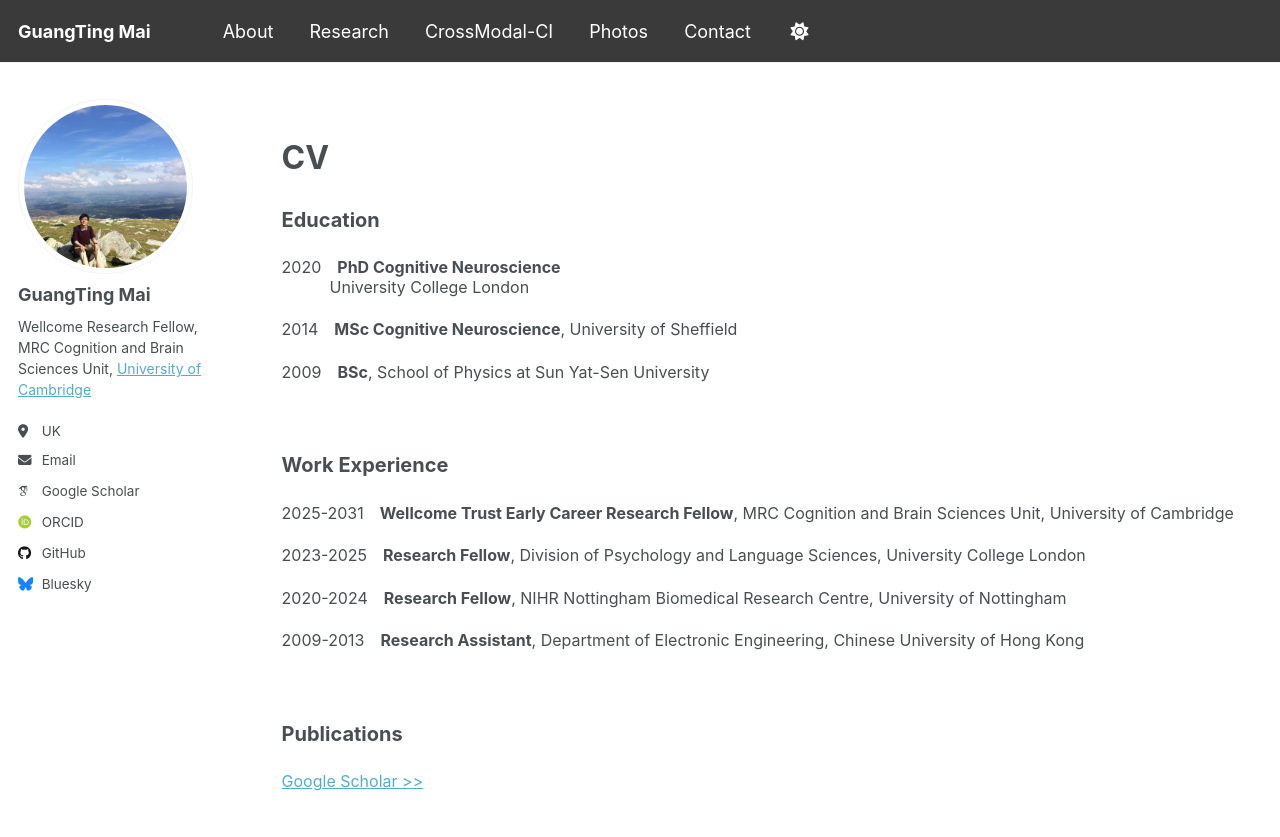
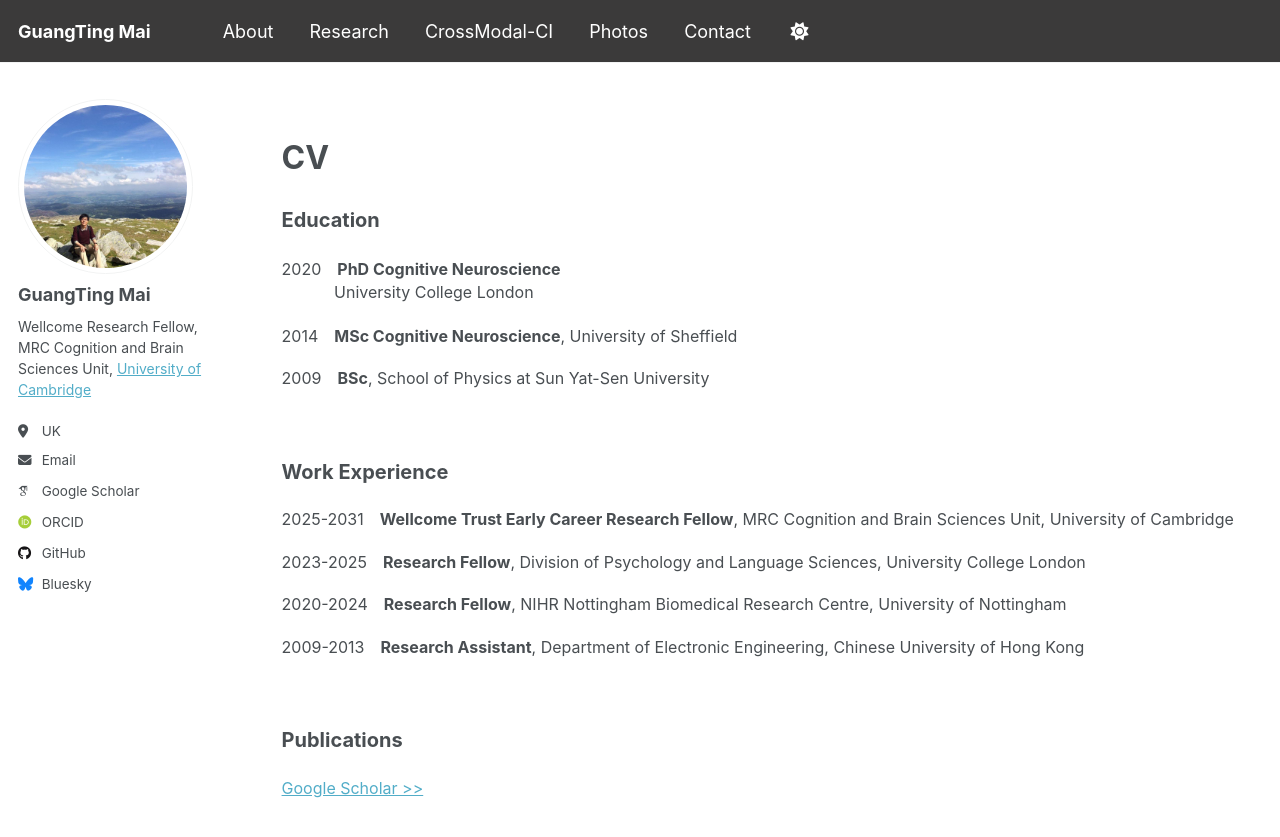
Before and after one commit to guangtingmai/guangtingmai.github.io, a Jekyll site: the page built from _pages/about.html, in a window 1280 px wide and 900 px high, scrolled down 530 px. Shown: the top 837 px of the window. Built offline with Jekyll 4.4.1, drawn with Linux system fonts in a browser that asks for light colours; some web fonts are replaced.

Commit message:
Update about.html

```diff
--- a/_pages/about.html
+++ b/_pages/about.html
@@ -28,8 +28,10 @@ author_profile: true
 <br>
 <p><span style="font-size: 24pt;line-height: 1.5;display: block"><strong>CV</strong></span></p>
 <p><span style="font-size: 15pt;line-height: 1.5;display: block"><strong>Education</strong></span></p>
-<p><span style="font-size: 12pt;line-height: 1.2;display: block;">2020&emsp;<strong>PhD Cognitive Neuroscience</strong>
-<span style="font-size: 12pt;line-height: 1.2;display: block;">&emsp;&emsp;&emsp;University College London</span></p>
+<p>
+  <span style="font-size: 12pt;line-height: 1.4;display: block;">2020&emsp;<strong>PhD Cognitive Neuroscience</strong>
+  <span style="font-size: 12pt;line-height: 1.4;display: block;">&emsp;&emsp;&emsp;&nbsp;University College London</span>
+</p>
 <p><span style="font-size: 12pt;line-height: 1.2;display: block;">2014&emsp;<strong>MSc Cognitive Neuroscience</strong>, University of Sheffield</span></p>
 <p><span style="font-size: 12pt;line-height: 1.2;display: block;">2009&emsp;<strong>BSc</strong>, School of Physics at Sun Yat-Sen University</span></p>
 <br>
```
